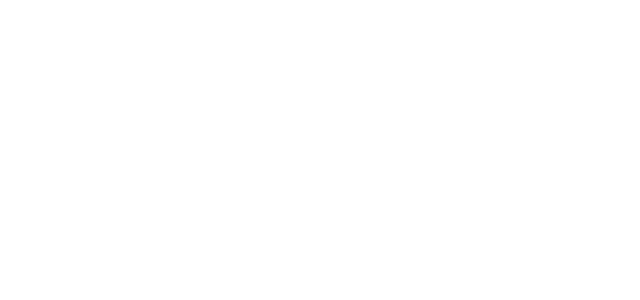
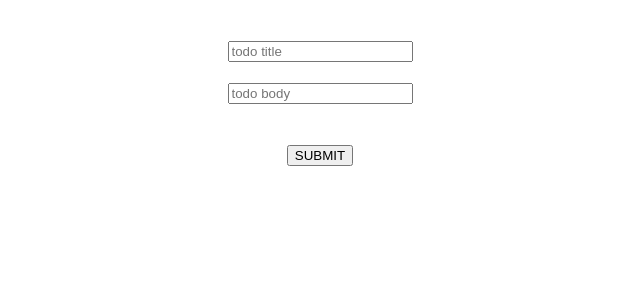
Before and after one commit to ironhackbcn/challenge-todo-app, a React (Create React App) app: page /create in a window 1280 px wide. Shown: the top 300 px of the page, without its empty margins (320-960 px from the left). Built offline with nearby package versions, Linux system fonts and the light colour scheme.

Commit message:
to do creation enabled on route /create

```diff
--- a/src/App.js
+++ b/src/App.js
@@ -2,6 +2,7 @@
 import { BrowserRouter, Switch, Route } from 'react-router-dom';
 import './App.css';
 import Todos from './components/Todos';
+import Create from './components/Create';
 
 class App extends Component {
   render() {
@@ -10,6 +11,7 @@
       <BrowserRouter>
         <Switch>
           <Route exact path="/" component={Todos} />
+          <Route exact path="/create" component={Create} />
         </Switch>
       </BrowserRouter>
       </div>
--- /dev/null
+++ b/src/components/Create.js
@@ -0,0 +1,71 @@
+import React, { Component } from "react";
+import { Link } from "react-router-dom";
+import axios from "axios";
+
+export default class Create extends Component {
+  state = {
+    title: "",
+    body: "",
+  };
+  handleChange = (event) => {
+    const { name, value } = event.target;
+    this.setState({ [name]: value });
+  };
+  handleFormSubmit = (event) => {
+    event.preventDefault();
+    const {
+      title,
+      body,
+    } = this.state;
+
+    axios
+      .post(
+        `http://localhost:4000/api/v1/todos`,
+        {
+          title,
+          body,
+        },
+        { withCredentials: true }
+      )
+      .then(() => {
+        this.setState({
+          title: "",
+          body: "",
+        });
+      })
+      .catch((error) => console.log(error));
+  };
+  render() {
+    return (
+      <div>
+        <form>
+          <br />
+          <br />
+          <input
+            type="text"
+            placeholder="todo title"
+            name="title"
+            value={this.state.title}
+            onChange={this.handleChange}
+          />
+          <br />
+          <br />
+          <input
+            type="textarea"
+            name="body"
+            placeholder="todo body"
+            value={this.state.body}
+            onChange={this.handleChange}
+          />
+          <br />
+          <br />
+
+          <div>
+            <br />
+            <button onClick={this.handleFormSubmit}>SUBMIT</button>
+          </div>
+        </form>
+      </div>
+    );
+  }
+}
--- a/src/components/Todos.js
+++ b/src/components/Todos.js
@@ -9,7 +9,8 @@
     render() {
         return (
             <div>
-
+            {/* <Link to "/create">Create Todo</Link> */}
+                TODOs
                 {this.state.todosArr.map ((oneTodo)=>(
                     <Link key={oneTodo._id} to={`/todos/${oneTodo._id}`}>
                         <div className="one-todo">
```
